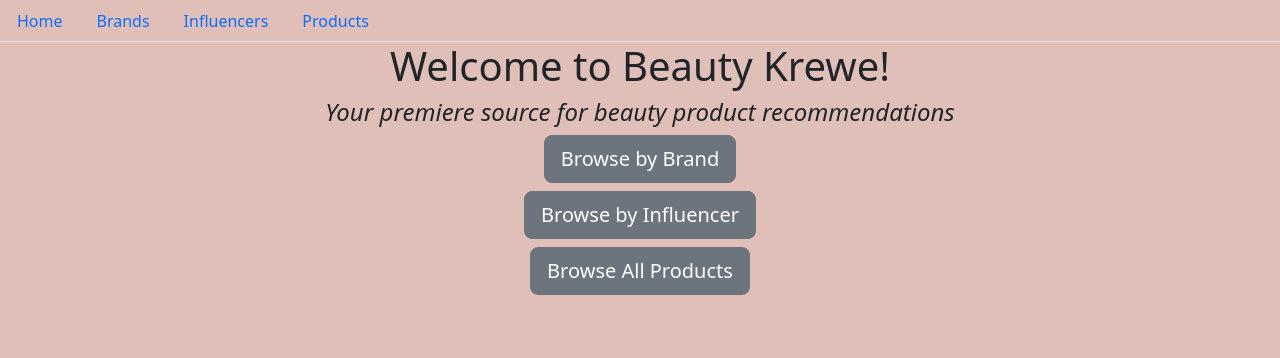
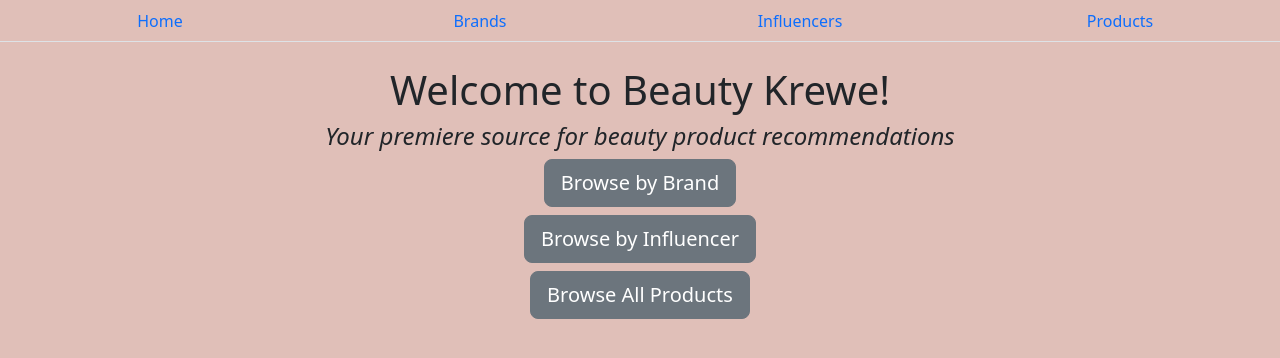
Before and after one commit to jeanettepayne/beauty-krewe-react-project, a React (Create React App) app in the folder bk-front-end/beauty-krewe/: page / in a window 1280 px wide. Shown: the top 358 px of the page. Built offline with nearby package versions, Linux system fonts and the light colour scheme; no server answers.

Commit message:
minor cleanup

```diff
--- a/bk-front-end/beauty-krewe/src/components/Homepage.js
+++ b/bk-front-end/beauty-krewe/src/components/Homepage.js
@@ -8,6 +8,7 @@ const Homepage = (props) => {
 
     return (
         <div>
+            <br></br>
             <h1>Welcome to Beauty Krewe!</h1>
             <h4><em>Your premiere source for beauty product recommendations</em></h4>
             <div style={{display: 'flex', justifyContent: 'center'}}>
--- a/bk-front-end/beauty-krewe/src/components/Navbar.js
+++ b/bk-front-end/beauty-krewe/src/components/Navbar.js
@@ -1,6 +1,6 @@
 import React from 'react';
 import { Route, NavLink } from 'react-router-dom';
-import { Nav } from 'react-bootstrap';
+import Nav from 'react-bootstrap/Nav'
 
 const link = {
     width: "100px",
@@ -13,29 +13,7 @@ const link = {
 const Navbar = () => {
     return (
     <div>
-     {/* <NavLink  */}
-    {/* //         to='/'
-    //         exact
-    //         style={link}
-    //         activeStyle={{
-    //             background: "white",
-    //         }}
-    //     >
-    //     Home
-    //     </NavLink>
-
-    //     <NavLink
-    //         to='/products'
-    //         exact
-    //         style={link}
-    //         activeStyle={{
-    //             background: "white",
-    //         }}
-    //     >
-    //     Products
-    //     </NavLink> */}
-
-    <Nav variant="tabs">
+    <Nav justify variant="tabs" bg="light" >
         <Nav.Item>
             <Nav.Link href="/">Home</Nav.Link>
         </Nav.Item>
```
